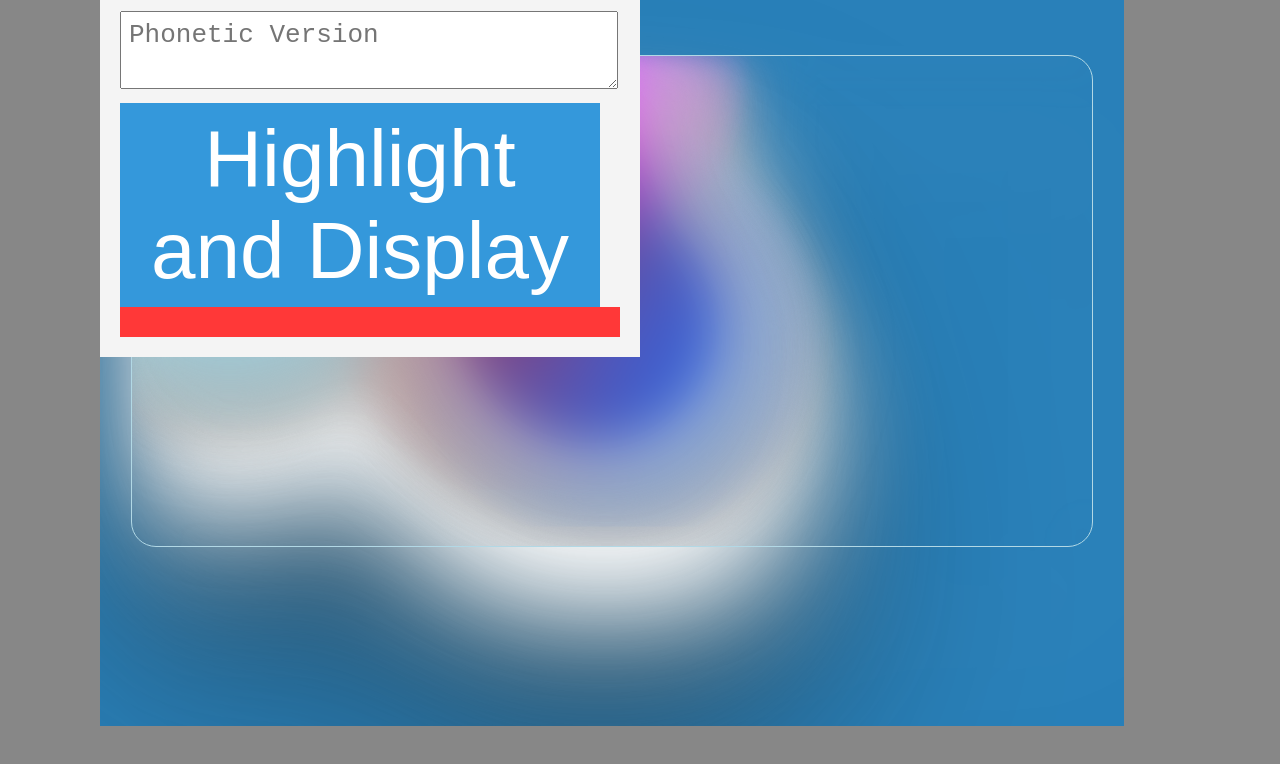
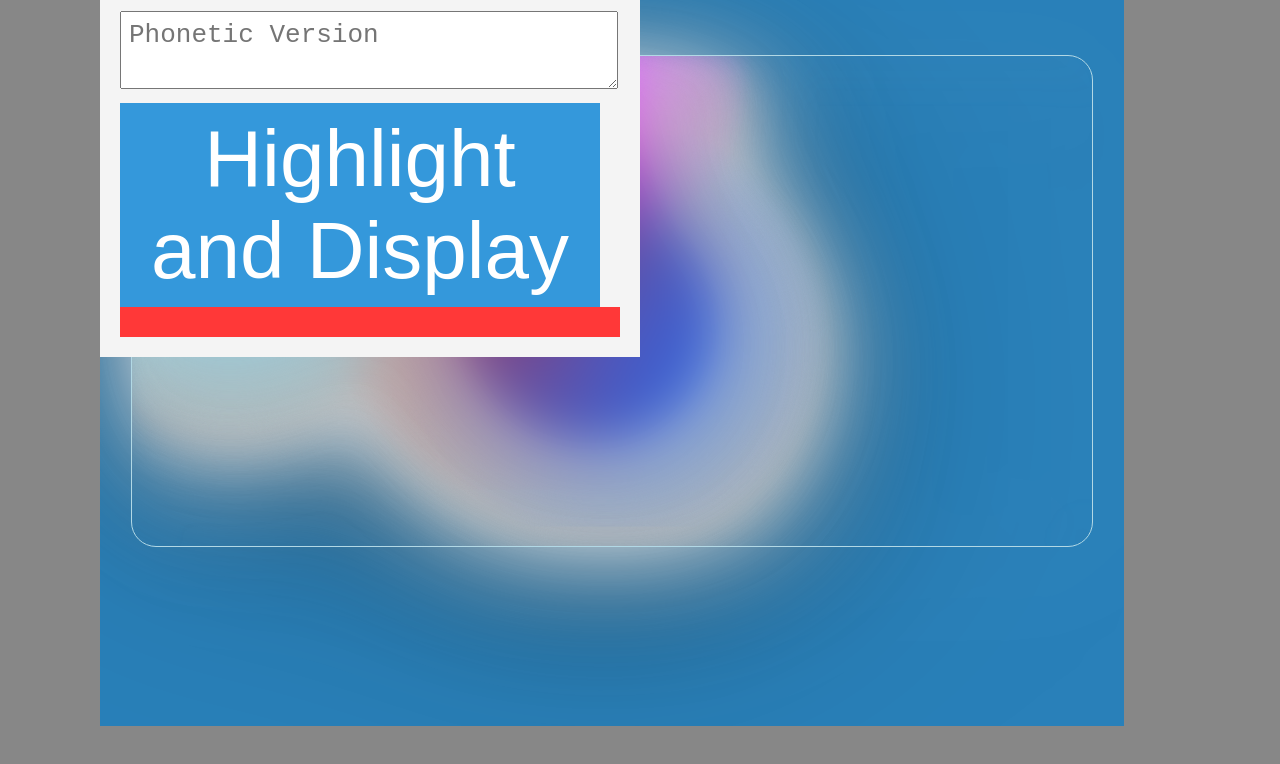
Before and after one commit to abeledl/PrompterWebsite, a plain HTML site: page index.html in a window 1280 px wide. Shown: the part 140-904 px from the top of the page. Drawn offline with Linux system fonts and the light colour scheme.

Commit message:
Update drop-shadow filter values in index.html

```diff
--- a/index.html
+++ b/index.html
@@ -235,7 +235,7 @@
 
             border-radius: 25px;
             overflow: hidden;
-            filter: drop-shadow(0 80px 50px rgba(250, 250, 250, 1)) drop-shadow(0 100px 60px rgba(89, 90, 89, 0.4)) drop-shadow(0 130px 100px rgba(0, 0, 0, 0.3));
+            filter: drop-shadow(0 10px 50px rgba(250, 250, 250, 1)) drop-shadow(0 20px 60px rgba(89, 90, 89, 0.4)) drop-shadow(0 30px 100px rgba(0, 0, 0, 0.3));
         }
 
         #OutputTextTobeHightlighted {
```
